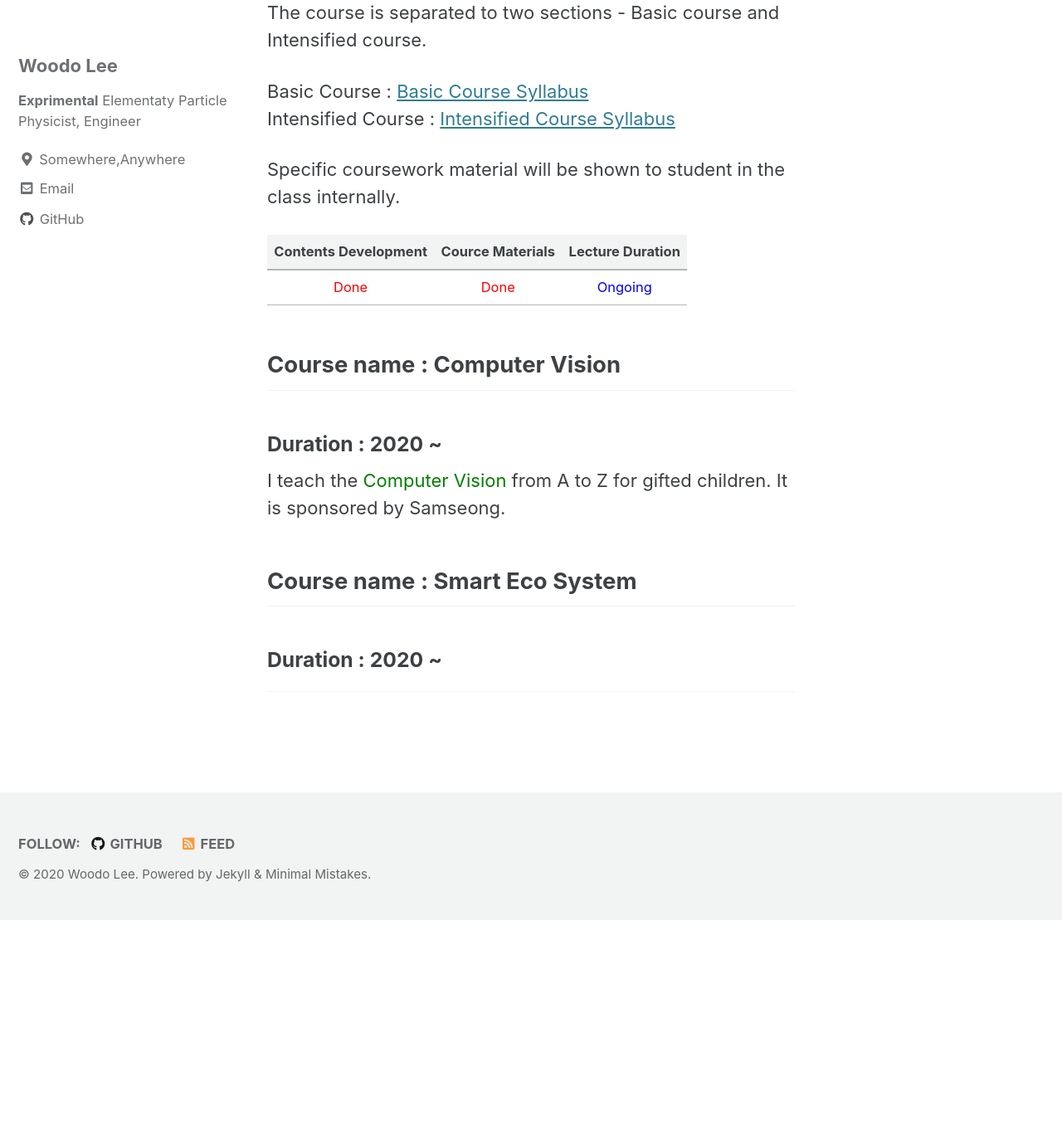
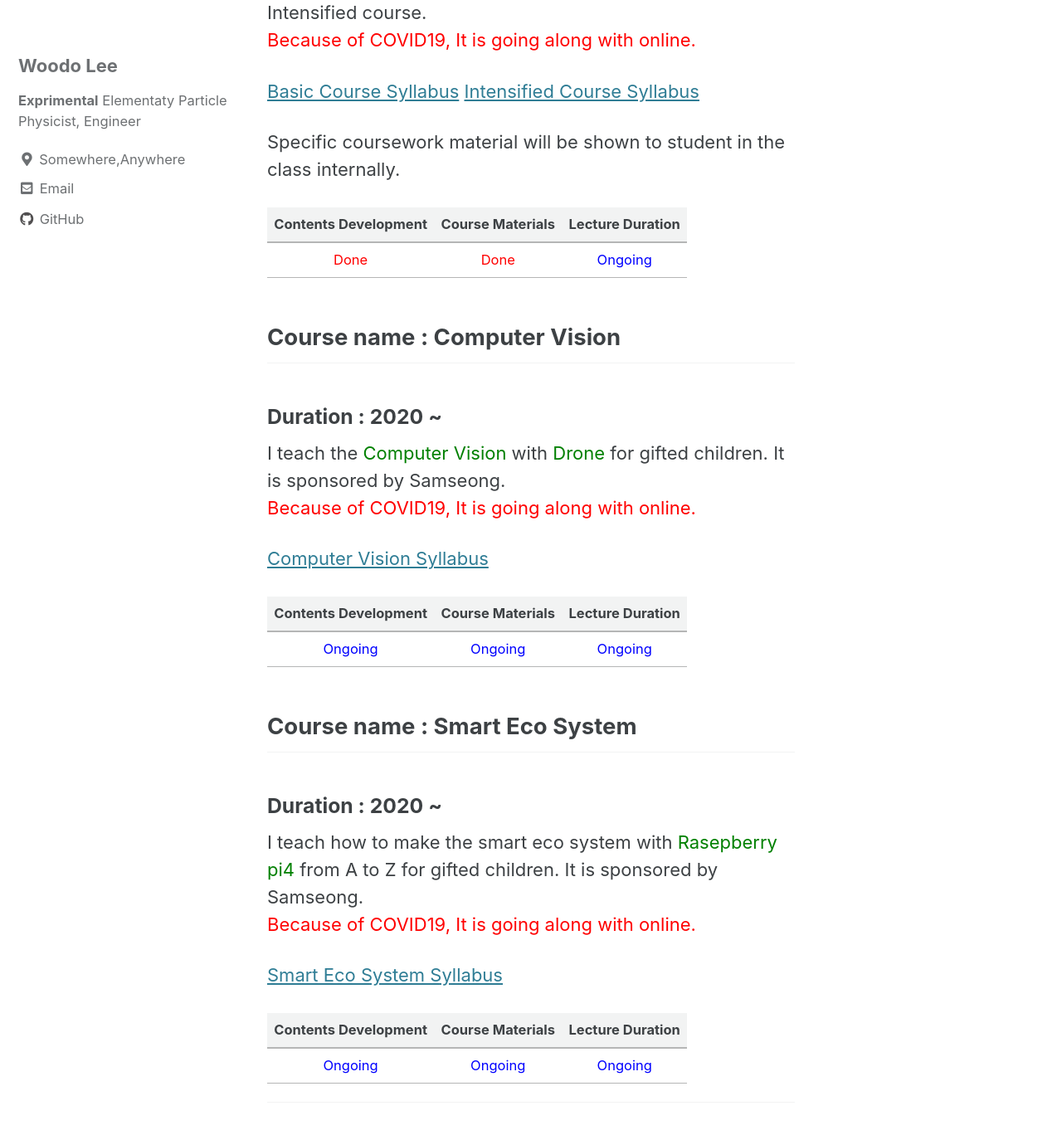
Before and after one commit to WoodoLee/WoodoLee.github.io, a Jekyll site: the page built from _pages/teaching.md, in a window 1280 px wide and 1400 px high, scrolled down 1492 px. Shown: the top 1368 px of the window at 83% size. Built offline with Jekyll 4.4.1, drawn with Linux system fonts in a browser that asks for light colours; cached includes are drawn as plain includes; our own code applies the rules of GitHub Pages for plain Markdown files; before the commit the page ends 2601 px from its top, so only the background shows below that; some of the changed text lies outside the part shown.

Commit message:
teaching

```diff
--- a/_pages/teaching.md
+++ b/_pages/teaching.md
@@ -24,29 +24,37 @@ Geology : <br>
 ###  Duration : 2019 ~
 I teach the <span style="color:green">Arduino</span>  from A to Z for gifted childeren. They learn how to computer works, deal the analog and digital sensors with arduino. The ultimate goal is gathering physicsl signal(eg. Heart Rate) and analysing that. <br>
 The course is separated to two sections - Basic course and Intensified course.<br>
+<span style="color:red">Because of COVID19, It is going along with online.</span>
 
-Basic Course : [Basic Course Syllabus](https://drive.google.com/file/d/1RP7xTZbjhLxsT4cYlGhZbmQQLngCOuJ0/view?usp=sharing, "Basic Course Syllabus")<br>
-Intensified Course : [Intensified Course Syllabus](https://drive.google.com/file/d/10knLGF3h7ewCRLDGaxZP9khXQ-0e7--Y/view?usp=sharing, "Intensified Course Syllabus")<br>
+[Basic Course Syllabus](https://drive.google.com/file/d/1RP7xTZbjhLxsT4cYlGhZbmQQLngCOuJ0/view?usp=sharing, "Basic Course Syllabus")
+[Intensified Course Syllabus](https://drive.google.com/file/d/10knLGF3h7ewCRLDGaxZP9khXQ-0e7--Y/view?usp=sharing, "Intensified Course Syllabus")<br>
 
 Specific coursework material will be shown to student in the class internally.
 
-| Contents Development | Cource Materials | Lecture Duration|
+| Contents Development | Course Materials | Lecture Duration|
 | :------: | :----------: | :----------: |
 | <span style="color:red">Done</span> | <span style="color:red">Done</span>| <span style="color:blue">Ongoing</span>|
 
 ## Course name : Computer Vision
 ### Duration : 2020 ~
-I teach the <span style="color:green">Computer Vision</span> from A to Z for gifted children. It is sponsored by Samseong.
+I teach the <span style="color:green">Computer Vision</span> with <span style="color:green">Drone</span>  for gifted children. It is sponsored by Samseong.<br>
+<span style="color:red">Because of COVID19, It is going along with online.</span>
 
+[Computer Vision Syllabus](https://drive.google.com/file/d/1RP7xTZbjhLxsT4cYlGhZbmQQLngCOuJ0/view?usp=sharing, "Computer Vision Syllabus")<br>
+
+| Contents Development | Course Materials | Lecture Duration|
+| :------: | :----------: | :----------: |
+| <span style="color:blue">Ongoing</span> | <span style="color:blue">Ongoing</span>| <span style="color:blue">Ongoing</span>|
 
 ## Course name : Smart Eco System
 ### Duration : 2020 ~
+I teach how to make the smart eco system with  <span style="color:green">Rasepberry pi4</span>  from A to Z for gifted children. It is sponsored by Samseong.<br>
+<span style="color:red">Because of COVID19, It is going along with online.</span>
 
+[Smart Eco System Syllabus](https://drive.google.com/file/d/1RP7xTZbjhLxsT4cYlGhZbmQQLngCOuJ0/view?usp=sharing, "Smart Eco System Syllabus")<br>
 
-
-
-
-
-
+| Contents Development | Course Materials | Lecture Duration|
+| :------: | :----------: | :----------: |
+| <span style="color:blue">Ongoing</span> | <span style="color:blue">Ongoing</span>| <span style="color:blue">Ongoing</span>|
 
 ---
```
Also changed, not shown: other parts of _pages/teaching.md (+2 -2 lines).
